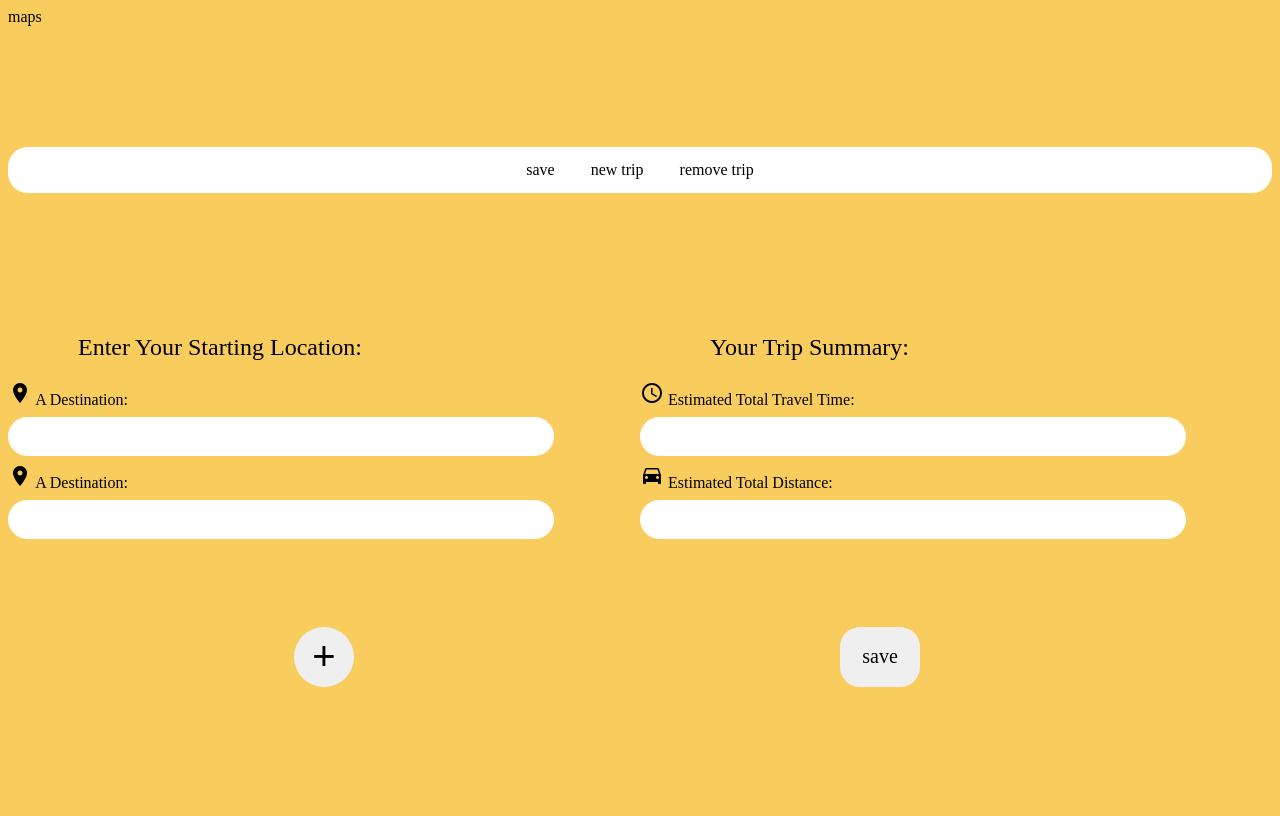
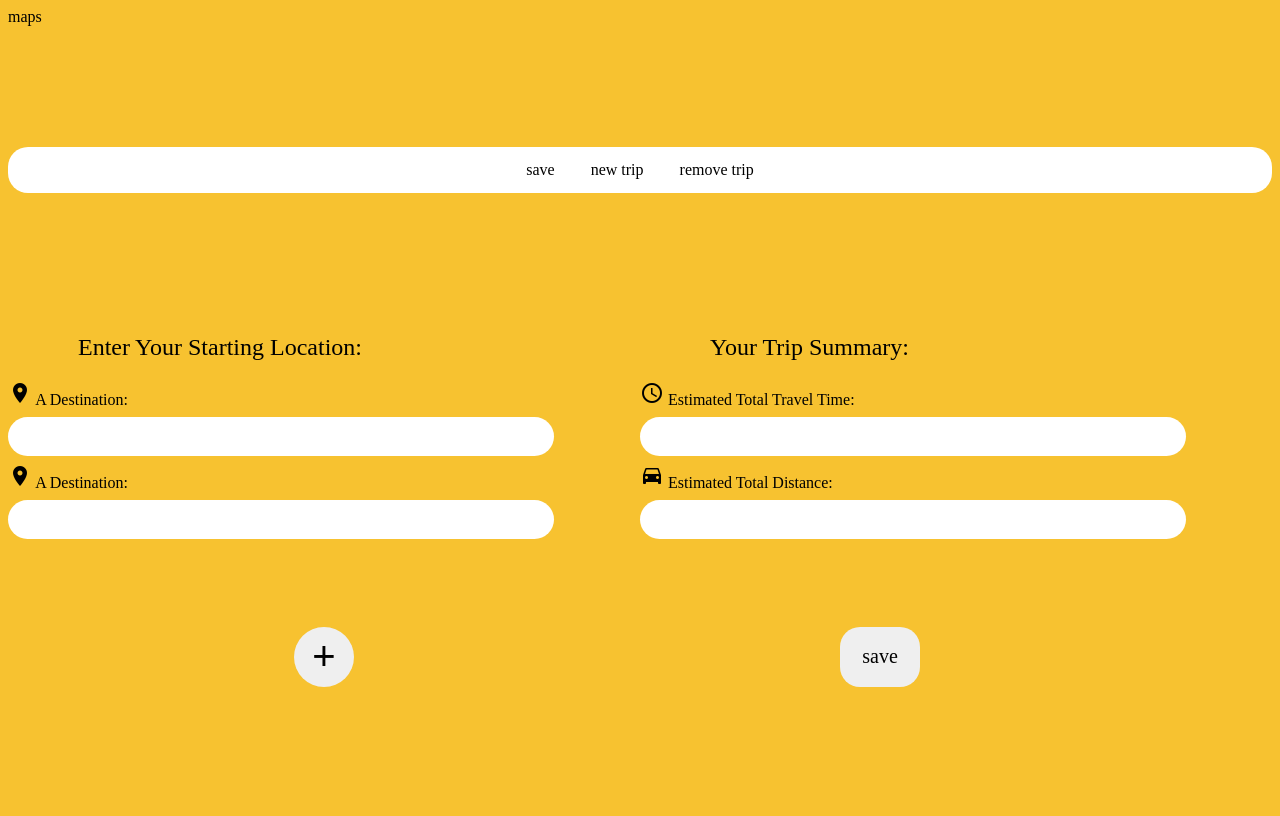
Before and after one commit to andresfm8/roadtripplus, a Python web app: template app/templates/planner.html in a window 1280 px wide. Run offline with Jinja, Linux system fonts and the light colour scheme; the template is opened without the code that fills it, so the values that code supplies are empty; some web fonts are replaced.

Commit message:
colors update

```diff
--- a/app/templates/planner.html
+++ b/app/templates/planner.html
@@ -6,7 +6,7 @@
       <link rel="stylesheet" href="https://fonts.googleapis.com/icon?family=Material+Icons">
     </head>
 
-    <body style="background-color: #F9CD5D;">
+    <body style="background-color: #f7c230;">
 
       <div class="container">
         <div class="row">
```
